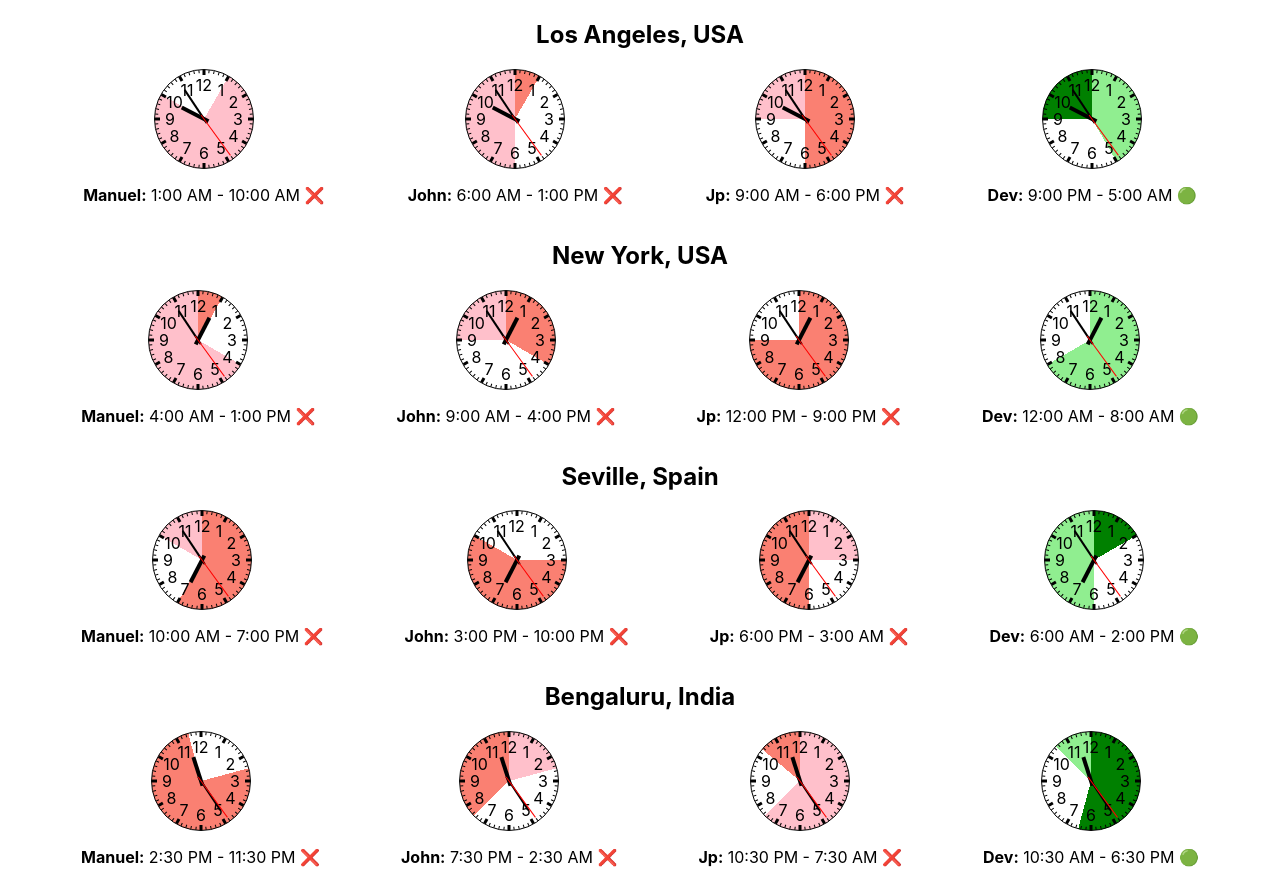
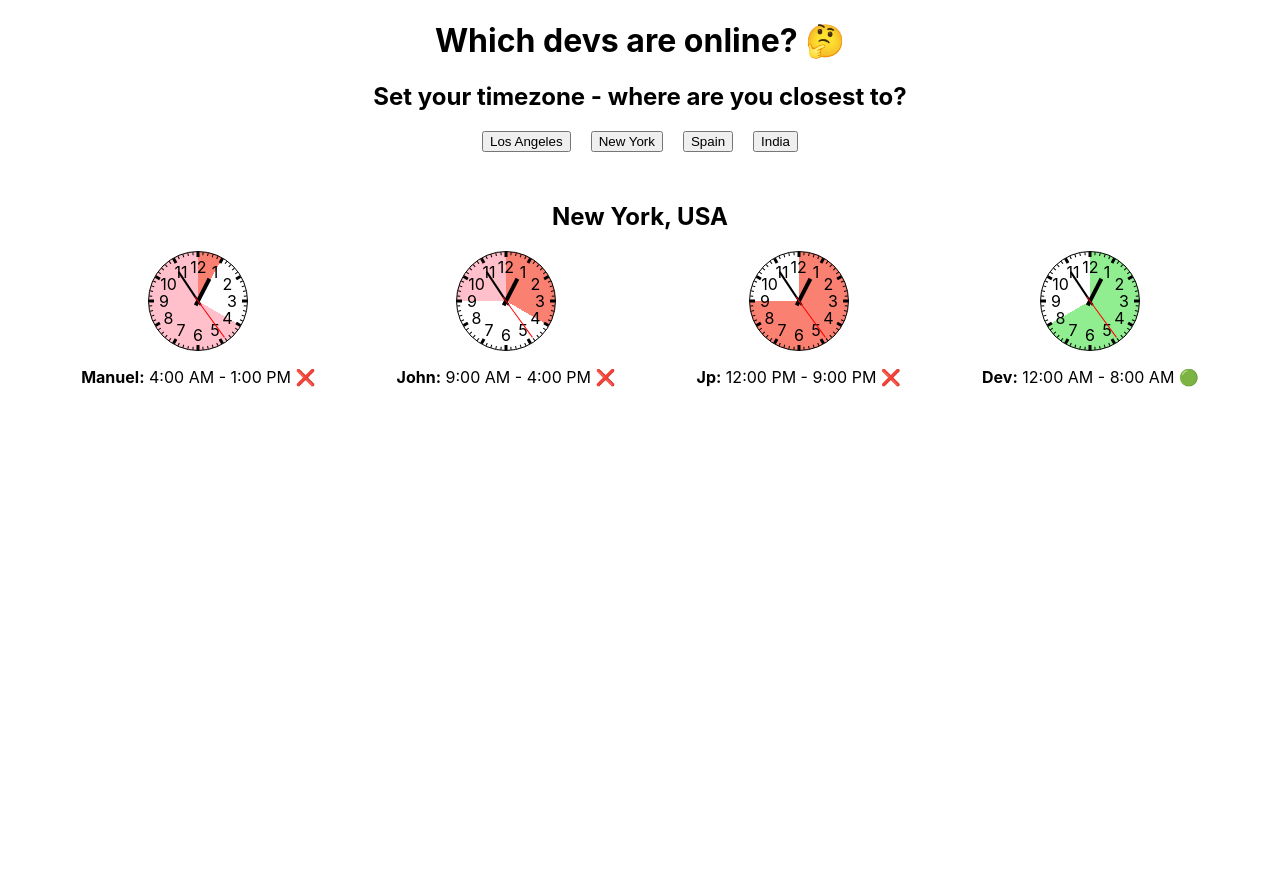
Before and after one commit to jeanpaulsio/dev-hours, a React (Create React App) app: page / in a window 1280 px wide. After the commit the page ends 800 px from the top, so only its background shows below. Built offline with nearby package versions, Linux system fonts and the light colour scheme.

Commit message:
Show one time zone at at timeg

```diff
--- a/src/App.css
+++ b/src/App.css
@@ -1,5 +1,18 @@
-h2 {
+h1, h2 {
   text-align: center;
+}
+
+.button-row {
+  display: flex;
+  align-items: center;
+  justify-content: center;
+  flex-wrap: wrap;
+  margin-bottom: 50px;
+}
+
+.btn {
+  margin-left: 10px;
+  margin-right: 10px;
 }
 
 .clock-row {
--- a/src/App.js
+++ b/src/App.js
@@ -1,3 +1,4 @@
+import { useState } from "react";
 import ClockWithOffset from "./ClockWithOffset";
 
 import "react-clock/dist/Clock.css";
@@ -21,8 +22,12 @@ function generateData({ offset }) {
 }
 
 function App() {
+  const [currentLocation, setCurrentLocation] = useState("America/New_York");
+
+  function renderRow() {
+    if (currentLocation === "America/Los_Angeles") {
       return (
-    <div className="app">
+        <>
           <h2>Los Angeles, USA</h2>
           <div className="clock-row">
             {generateData({ offset: 0 }).map((employee) => (
@@ -37,6 +42,11 @@ function App() {
               />
             ))}
           </div>
+        </>
+      );
+    } else if (currentLocation === "America/New_York") {
+      return (
+        <>
           <h2>New York, USA</h2>
           <div className="clock-row">
             {generateData({ offset: 3 }).map((employee) => (
@@ -51,6 +61,11 @@ function App() {
               />
             ))}
           </div>
+        </>
+      );
+    } else if (currentLocation === "Europe/Madrid") {
+      return (
+        <>
           <h2>Seville, Spain</h2>
           <div className="clock-row">
             {generateData({ offset: 9 }).map((employee) => (
@@ -65,6 +80,11 @@ function App() {
               />
             ))}
           </div>
+        </>
+      );
+    } else if (currentLocation === "Asia/Kolkata") {
+      return (
+        <>
           <h2>Bengaluru, India</h2>
           <div className="clock-row">
             {generateData({ offset: 13 }).map((employee) => (
@@ -80,6 +100,42 @@ function App() {
               />
             ))}
           </div>
+        </>
+      );
+    }
+  }
+
+  return (
+    <div className="app">
+      <h1>Which devs are online? 🤔</h1>
+      <h2>Set your timezone - where are you closest to?</h2>
+      <div className="button-row">
+        <button
+          className="btn"
+          onClick={() => setCurrentLocation("America/Los_Angeles")}
+        >
+          Los Angeles
+        </button>
+        <button
+          className="btn"
+          onClick={() => setCurrentLocation("America/New_York")}
+        >
+          New York
+        </button>
+        <button
+          className="btn"
+          onClick={() => setCurrentLocation("Europe/Madrid")}
+        >
+          Spain
+        </button>
+        <button
+          className="btn"
+          onClick={() => setCurrentLocation("Asia/Kolkata")}
+        >
+          India
+        </button>
+      </div>
+      {renderRow()}
     </div>
   );
 }
```
Also changed, not shown: 1 other file (tests, documents, lock files or other folders). Lines whose indentation alone changed are shown as unchanged.
